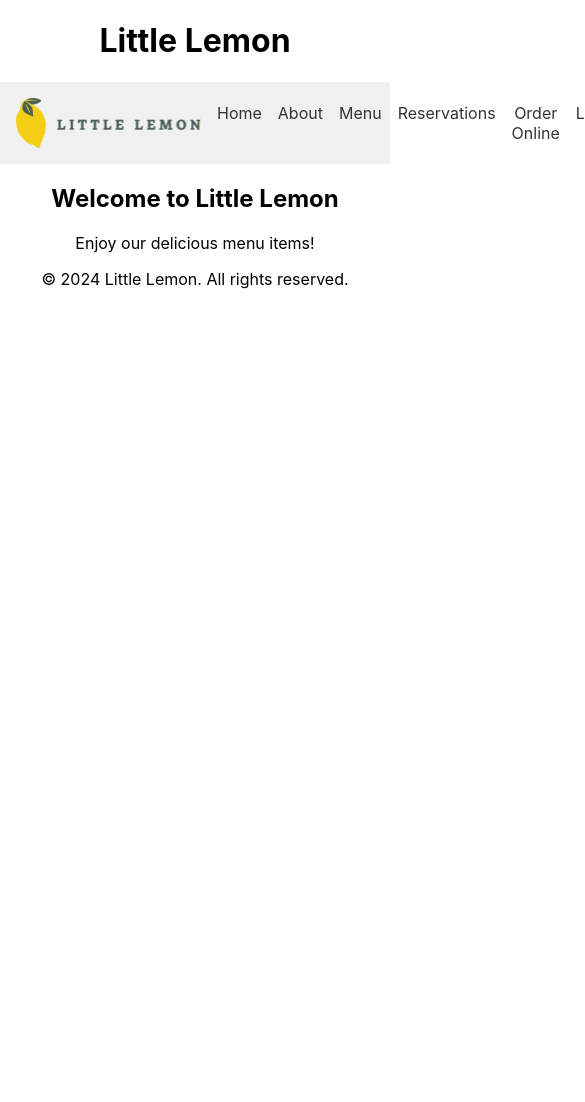
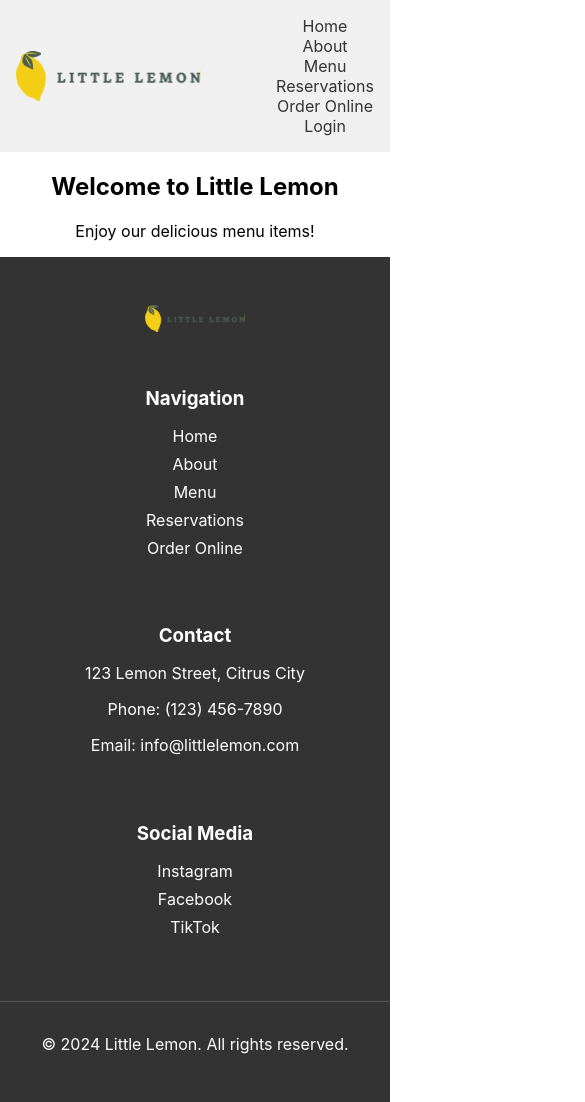
Before and after one commit to anialach/little-lemon, a React (Create React App) app: page / in a window 390 px wide. Shown: the top 1102 px of the page, 585 px wide, since content can reach past the window. Before the commit the page ends 844 px from the top, so only its background shows below. Built offline with nearby package versions, Linux system fonts and the light colour scheme.

Commit message:
implemented responsive layout

```diff
--- a/src/App.js
+++ b/src/App.js
@@ -1,5 +1,6 @@
 import React from 'react';
 import './App.css';
+import './Layout.css';
 import Header from './Header';
 import Nav from './Nav';
 import Main from './Main';
--- /dev/null
+++ b/src/Footer.css
@@ -0,0 +1,53 @@
+footer {
+    background-color: #333;
+    color: white;
+    padding: 2rem 0;
+  }
+
+  .footer-content {
+    display: flex;
+    justify-content: space-around;
+    flex-wrap: wrap;
+    max-width: 1200px;
+    margin: 0 auto;
+  }
+
+  .footer-section {
+    flex: 1;
+    margin: 1rem;
+    min-width: 200px;
+  }
+
+  .footer-logo {
+    width: 100px;
+    height: auto;
+  }
+
+  footer h3 {
+    margin-bottom: 1rem;
+  }
+
+  footer ul {
+    list-style-type: none;
+    padding: 0;
+  }
+
+  footer ul li {
+    margin-bottom: 0.5rem;
+  }
+
+  footer a {
+    color: white;
+    text-decoration: none;
+  }
+
+  footer a:hover {
+    text-decoration: underline;
+  }
+
+  .footer-bottom {
+    text-align: center;
+    margin-top: 2rem;
+    padding-top: 1rem;
+    border-top: 1px solid #555;
+  }
--- a/src/Footer.js
+++ b/src/Footer.js
@@ -1,9 +1,46 @@
 import React from 'react';
+import logo from './logo.svg'; // Make sure you have the logo file in the correct path
+import './Footer.css'; // We'll create this CSS file for styling
 
 function Footer() {
   return (
     <footer>
-      <p>&copy; 2024 Little Lemon. All rights reserved.</p>
+      <div className="footer-content">
+        <div className="footer-section">
+          <img src={logo} alt="Little Lemon Logo" className="footer-logo" />
+        </div>
+
+        <div className="footer-section">
+          <h3>Navigation</h3>
+          <ul>
+            <li><a href="/">Home</a></li>
+            <li><a href="/about">About</a></li>
+            <li><a href="/menu">Menu</a></li>
+            <li><a href="/reservations">Reservations</a></li>
+            <li><a href="/order-online">Order Online</a></li>
+          </ul>
+        </div>
+
+        <div className="footer-section">
+          <h3>Contact</h3>
+          <p>123 Lemon Street, Citrus City</p>
+          <p>Phone: (123) 456-7890</p>
+          <p>Email: info@littlelemon.com</p>
+        </div>
+
+        <div className="footer-section">
+          <h3>Social Media</h3>
+          <ul>
+            <li><a href="https://instagram.com">Instagram</a></li>
+            <li><a href="https://facebook.com">Facebook</a></li>
+            <li><a href="https://tiktok.com">TikTok</a></li>
+          </ul>
+        </div>
+      </div>
+
+      <div className="footer-bottom">
+        <p>&copy; 2024 Little Lemon. All rights reserved.</p>
+      </div>
     </footer>
   );
 }
--- a/src/Header.js
+++ b/src/Header.js
@@ -3,7 +3,6 @@ import React from 'react';
 function Header() {
   return (
     <header>
-      <h1>Little Lemon</h1>
     </header>
   );
 }
--- /dev/null
+++ b/src/Layout.css
@@ -0,0 +1,31 @@
+.App {
+    display: flex;
+    flex-direction: column;
+    min-height: 100vh;
+  }
+
+  header {
+    flex-shrink: 0;
+  }
+
+  nav {
+    flex-shrink: 0;
+  }
+
+  main {
+    flex-grow: 1;
+  }
+
+  footer {
+    flex-shrink: 0;
+  }
+
+  @media (max-width: 768px) {
+    nav ul {
+      flex-direction: column;
+    }
+
+    .footer-content {
+      flex-direction: column;
+    }
+  }
```
